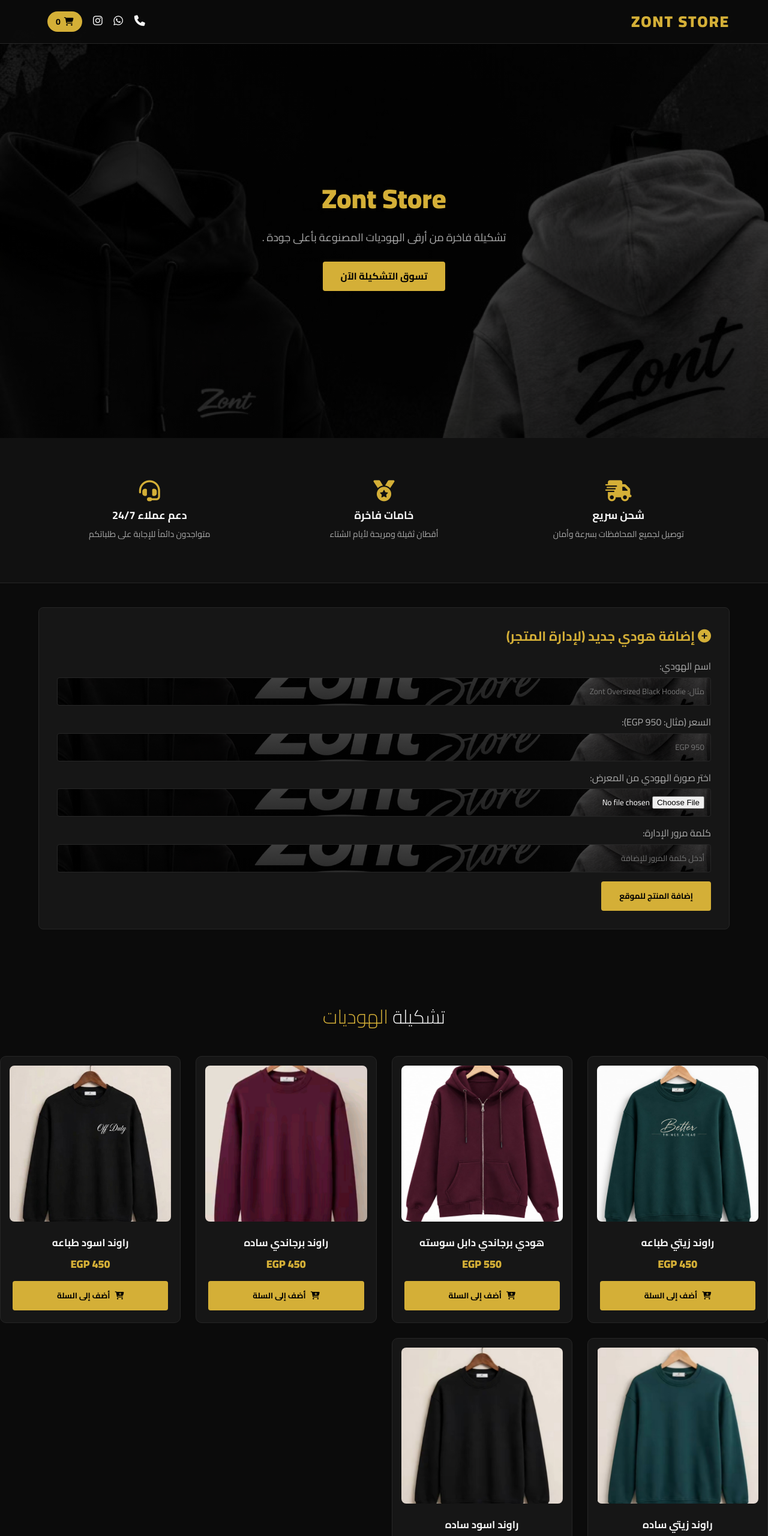
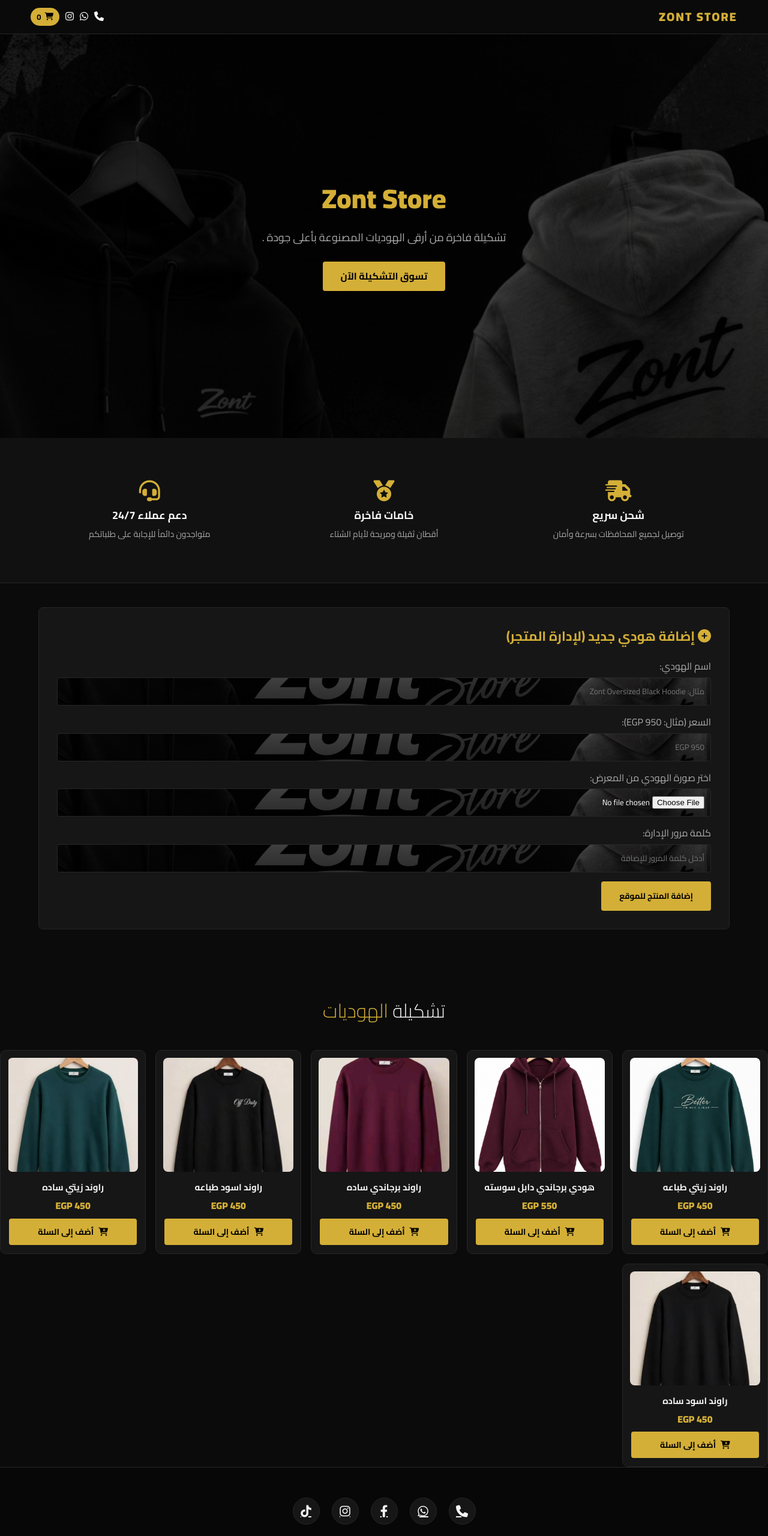
Before and after one commit to zontstore/zont, a plain HTML site: page index.html in a window 1280 px wide. Shown: the top 2560 px of the page at 60% size. Drawn offline with Linux system fonts and the light colour scheme.

Commit message:
Add files via upload

```diff
--- a/index.html
+++ b/index.html
@@ -577,7 +577,104 @@ img, video, iframe {
     justify-content: center;
     align-items: center;
     gap: 8px;
+}/* ضبط الهيدر ومحاذاة السلة بعد أيقونة الإنستجرام */
+header {
+    gap: 10px;
+    padding: 12px 4%;
 }
+
+.logo {
+    font-size: 20px;
+    white-space: nowrap;
+}
+
+.social-icons-header {
+    display: flex;
+    align-items: center;
+    gap: 10px;
+    flex-wrap: nowrap;
+}
+
+.social-icons-header a {
+    margin-left: 0;
+    font-size: 16px;
+}
+
+.cart-btn {
+    padding: 5px 10px;
+    font-size: 13px !important;
+    white-space: nowrap;
+}
+
+/* تصغير حجم حاوية المنتجات والكروت لتناسب الشاشة بشكل متوازن */
+.products-section {
+    max-width: 1100px;
+    margin: 0 auto;
+    padding: 35px 4%;
+}
+
+.products-grid {
+    grid-template-columns: repeat(auto-fit, minmax(220px, 1fr));
+    gap: 16px;
+}
+
+.product-card {
+    padding: 12px;
+    gap: 8px;
+}
+
+.product-card img {
+    height: 190px;
+}
+
+.product-card .product-info {
+    padding: 6px 2px 2px;
+    gap: 6px;
+}
+
+.product-card .product-title {
+    font-size: 15px;
+}
+
+.product-card .product-price {
+    font-size: 16px;
+    margin-bottom: 2px;
+}
+
+.product-card .add-to-cart-btn {
+    padding: 9px 12px;
+    font-size: 14px;
+}
+
+/* تنسيق خاص للموبايل والتابلت */
+@media (max-width: 768px) {
+    .products-grid {
+        grid-template-columns: repeat(2, 1fr);
+        gap: 12px;
+    }
+
+    .product-card {
+        padding: 10px;
+    }
+
+    .product-card img {
+        height: 145px;
+    }
+
+    .product-card .product-title {
+        font-size: 13px;
+    }
+
+    .product-card .product-price {
+        font-size: 14px;
+    }
+
+    .product-card .add-to-cart-btn {
+        padding: 7px 8px;
+        font-size: 12px;
+    }
+}
+
 
     </style>
 </head>
```
